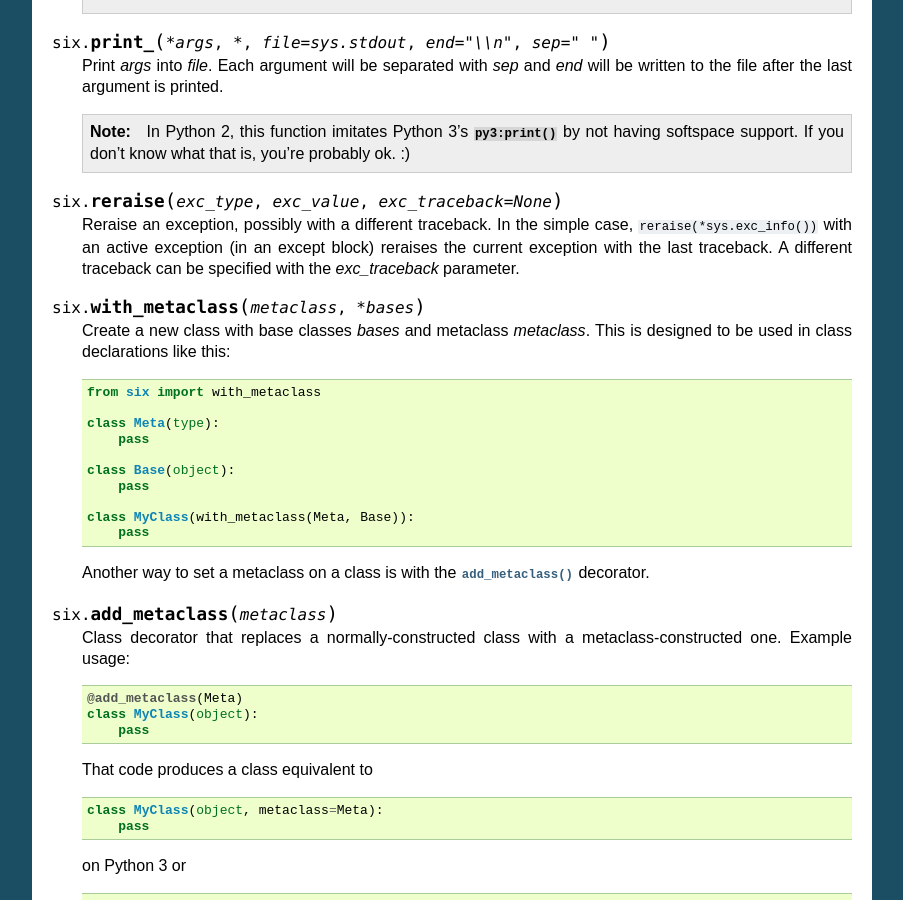
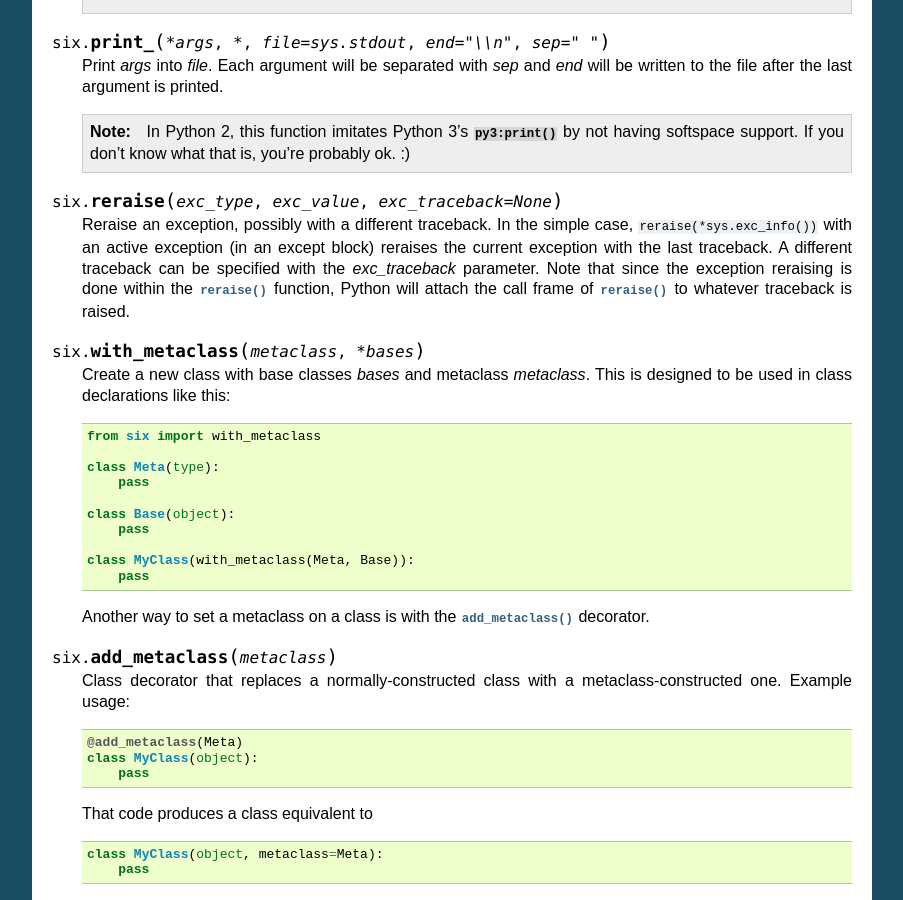
Before and after one commit to benjaminp/six, a Sphinx documentation site: the page built from documentation/index.rst, in a window 1280 px wide and 900 px high, scrolled down 3251 px. Shown: the whole window, without its empty margins (198-1101 px from the left). Built offline with Sphinx 7.4.7, drawn with Linux system fonts in a browser that asks for light colours.

Commit message:
say that the reraise frame is attached to any tb (fixes #79)

```diff
--- a/documentation/index.rst
+++ b/documentation/index.rst
@@ -266,7 +266,10 @@ Python 2 and 3.
    Reraise an exception, possibly with a different traceback.  In the simple
    case, ``reraise(*sys.exc_info())`` with an active exception (in an except
    block) reraises the current exception with the last traceback.  A different
-   traceback can be specified with the *exc_traceback* parameter.
+   traceback can be specified with the *exc_traceback* parameter.  Note that
+   since the exception reraising is done within the :func:`reraise` function,
+   Python will attach the call frame of :func:`reraise` to whatever traceback is
+   raised.
 
 
 .. function:: with_metaclass(metaclass, *bases)
```
